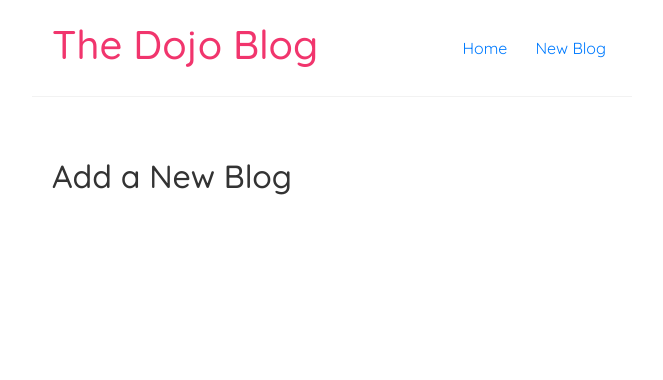
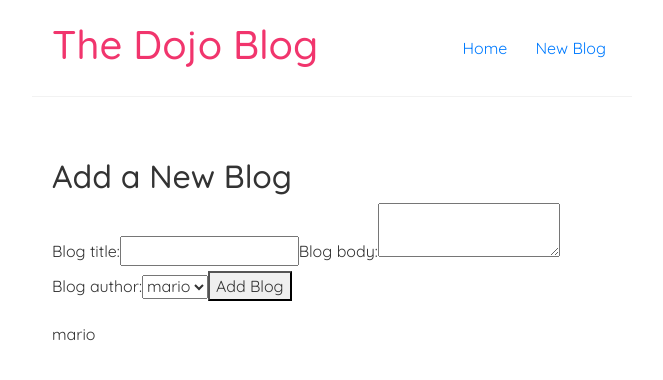
Before and after one commit to ttran9/modern-react-tutorial, a React app: page /create in a window 1280 px wide. Shown: the top 380 px of the page, without its empty margins (308-971 px from the left). Built offline with nearby package versions, Linux system fonts and the light colour scheme.

Commit message:
creating a form to create a blog with details.

```diff
--- a/src/Create.js
+++ b/src/Create.js
@@ -1,9 +1,41 @@
-import React from "react";
+import React, { useState } from "react";
 
 const Create = () => {
+
+    const [title, setTitle] = useState('');
+    const [body, setBody] = useState('');
+    const [author, setAuthor] = useState('mario');
+
     return (
         <div className="create">
             <h2>Add a New Blog</h2>
+            <form>
+                <label>Blog title:</label>
+                <input
+                    type="text"
+                    required
+                    value={title}
+                    onChange={(e) => setTitle(e.target.value)}
+                />
+                <label>Blog body:</label>
+                <textarea
+                    required
+                    value={body}
+                    onChange={(e) => setBody(e.target.value)}
+                ></textarea>
+                <label>Blog author:</label>
+                <select
+                    value={author}
+                    onChange={(e) => setAuthor(e.target.value)}
+                >
+                    <option value="mario">mario</option>
+                    <option value="yoshi">yoshi</option>
+                </select>
+                <button>Add Blog</button>
+                <p> {title} </p>
+                <p> {body} </p>
+                <p> {author} </p>
+            </form>
         </div>
     )
 }
```
